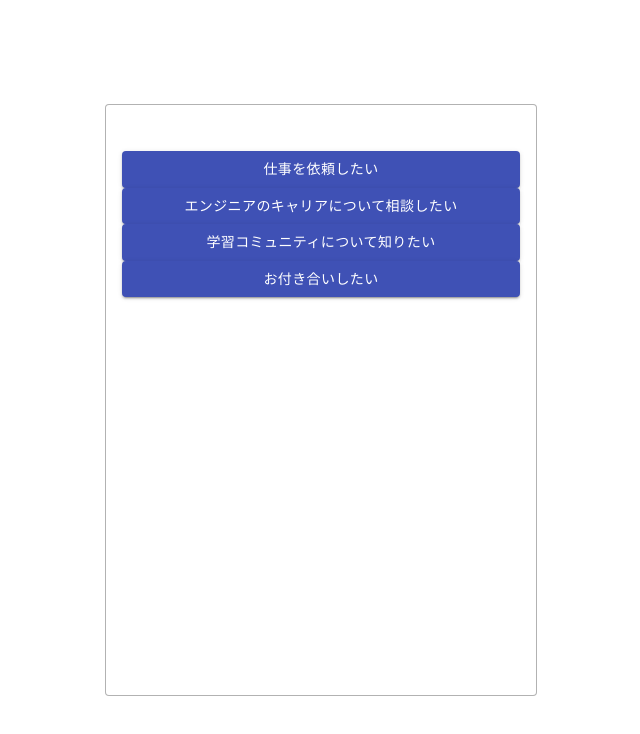
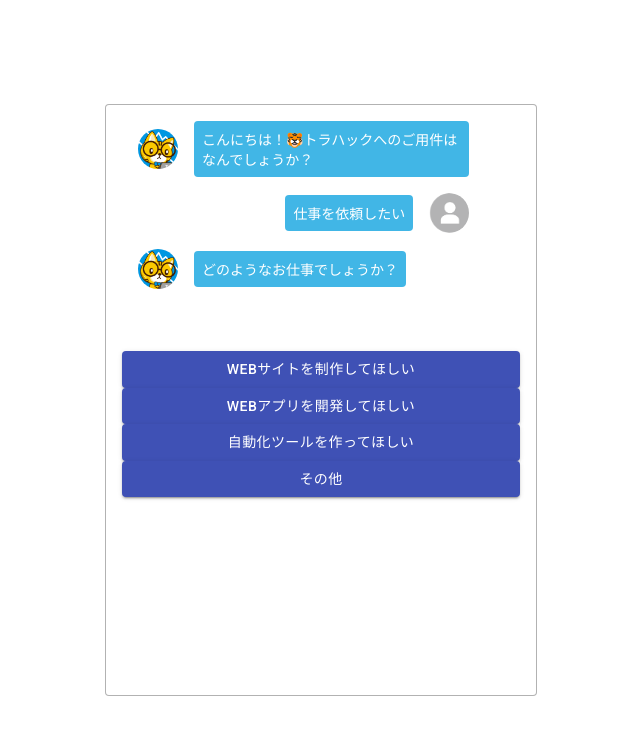
Before and after one commit to koutaro20/chatbot-demo, a React (Create React App) app: page / in a window 1280 px wide. Both pictures are taken after a click on the button "仕事を依頼したい". Shown: the top 734 px of the page, without its empty margins (319-959 px from the left). Built offline with nearby package versions, Linux system fonts and the light colour scheme.

Commit message:
chats logic compleate

```diff
--- a/src/App.jsx
+++ b/src/App.jsx
@@ -2,7 +2,7 @@
 
 import defaultDataset from './dataset'
 import './assets/styles/style.css'
-import { AnswersList } from './components'
+import { AnswersList, Chats } from './components'
 
 export default class App extends React.Component {
   constructor (props) {
@@ -10,30 +10,60 @@
     this.state = {
       answers: [],
       chats: [],
-      currentId: "init",
+      currentId: 'init',
       dataset: defaultDataset,
       open: false
     }
+    this.selectAnswer = this.selectAnswer.bind(this)
   }
 
-  initAnswer = () => {
-    const initDateset = this.state.dataset[this.state.currentId]
-    const initAnswers = initDateset.answers
+  displayNextQuestion = ( nextQuestionId ) => {
+    const chats = this.state.chats
+    chats.push({
+      text: this.state.dataset[ nextQuestionId ].question,
+      type: 'question'
+    })
 
     this.setState({
-      answers: initAnswers
+      answers: this.state.dataset[ nextQuestionId ].answers,
+      chats: chats,
+      currentId: nextQuestionId,
     })
   }
 
+  selectAnswer = ( selectedAnswer, nextQuestionId ) => {
+    switch(true) {
+      case ( nextQuestionId === 'init' ):
+        this.displayNextQuestion(nextQuestionId)
+        break;
+      default:
+        const chats = this.state.chats
+        chats.push({
+          text: selectedAnswer,
+          type: 'answer'
+        })
+
+        this.setState({
+          chats: chats
+        })
+
+        this.displayNextQuestion(nextQuestionId)
+
+        break;
+    }
+  }
+
   componentDidMount () {
-    this.initAnswer()
+    const initAnswer = ""
+    this.selectAnswer(initAnswer, this.state.currentId)
   }
 
   render() {
     return (
       <section className = "c-section">
         <div className = "c-box">
-          <AnswersList answers={ this.state.answers } />
+          <Chats chats={ this.state.chats }/>
+          <AnswersList answers={ this.state.answers } select={ this.selectAnswer } />
         </div>
       </section>
     );
--- a/src/components/Answer.jsx
+++ b/src/components/Answer.jsx
@@ -10,10 +10,9 @@
 
 const Answer = (props) => {
     // const classes = useStyles();
-
     return (
         <>
-            <Button variant="contained" color="primary">
+            <Button variant="contained" color="primary" onClick={() => props.select( props.content, props.nextId )}>
                 { props.content }
             </Button>
         </>
--- a/src/components/AnswersList.jsx
+++ b/src/components/AnswersList.jsx
@@ -6,12 +6,11 @@
         <div className = "c-grid__answer">
             { props.answers.map((value, index) => {
                 return (
-                    <Answer content={value.content} key={index.toString()} />
+                    <Answer content={ value.content } nextId={ value.nextId } key={ index.toString() } select={ props.select } />
                 )
             }) }
         </div>
     )
-
 }
 
 export default AnswersList
--- /dev/null
+++ b/src/components/Chat.jsx
@@ -0,0 +1,27 @@
+import React from 'react'
+import ListItem from '@material-ui/core/ListItem';
+import ListItemAvatar from '@material-ui/core/ListItemAvatar';
+import Avatar from '@material-ui/core/Avatar';
+import Noprofile from '../assets/img/no--profile.png'
+import Torahack from '../assets/img/torahack.png'
+
+
+const Chat = (props) => {
+    const isQuestion = ( props.type === 'question' )
+    const clasees = isQuestion? 'p-chat__row' : 'p-chat__reverse'
+
+    return (
+        <ListItem className = { clasees }>
+            <ListItemAvatar>
+                {isQuestion ? (
+                    <Avatar alt="Icon" src={ Torahack } />
+                ) : (
+                    <Avatar alt="Icon" src={ Noprofile } />
+                )}
+            </ListItemAvatar>
+            <div className = "p-chat__bubble">{ props.text }</div>
+        </ListItem>
+    )
+}
+
+export default Chat
--- /dev/null
+++ b/src/components/Chats.jsx
@@ -0,0 +1,28 @@
+import React from 'react'
+import { Chat } from './index'
+import { makeStyles } from '@material-ui/core/styles';
+import List from '@material-ui/core/List';
+
+
+const useStyles = makeStyles((theme) => ({
+    root: {
+        width: '100%',
+        maxWidth: '36ch',
+        backgroundColor: theme.palette.background.paper,
+    },
+}));
+
+const Chats = (props) => {
+    const classes = useStyles()
+    return (
+        <List className={classes.root}>
+            { props.chats.map((chat,index) => {
+                return (
+                    <Chat text={chat.text} type={chat.type} key={index.toString()} />
+                )
+            })}
+        </List>
+    )
+}
+
+export default Chats
--- a/src/components/index.js
+++ b/src/components/index.js
@@ -1,2 +1,4 @@
 export { default as AnswersList } from './AnswersList'
 export { default as Answer } from './Answer'
+export { default as Chats } from './Chats'
+export { default as Chat } from './Chat'
```
Also changed, not shown: src/assets/img/no--profile.png (added), src/assets/img/torahack.png (added).
